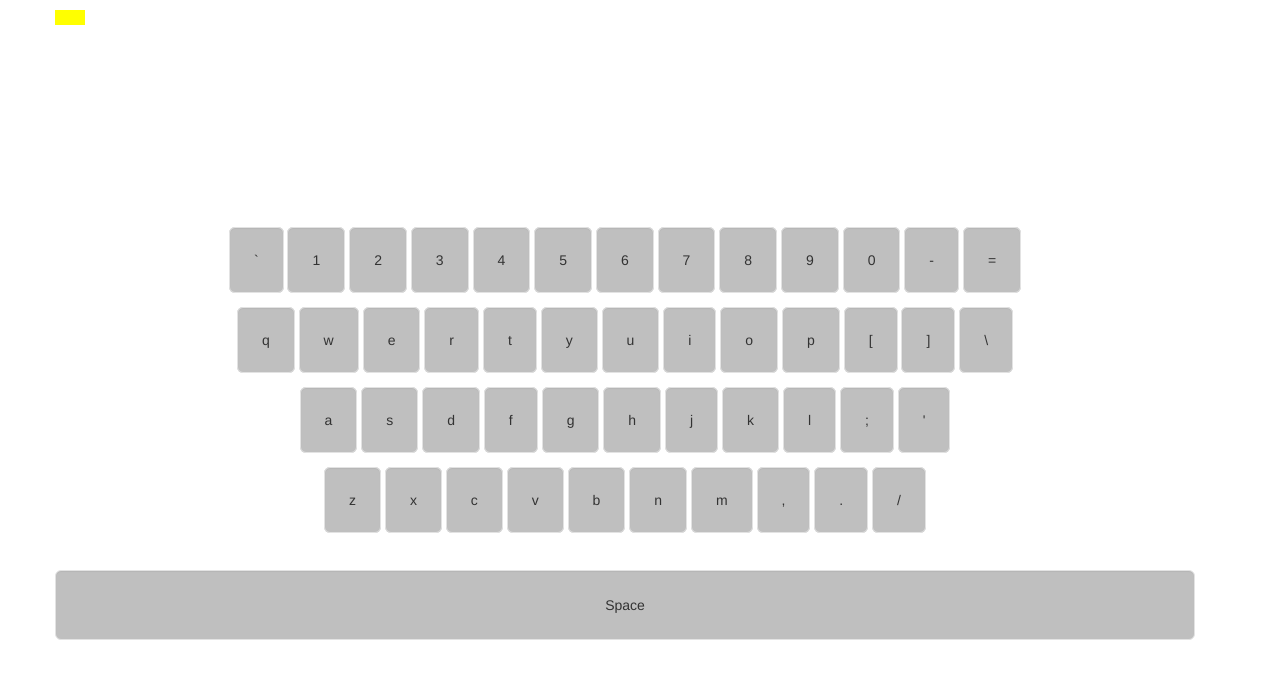
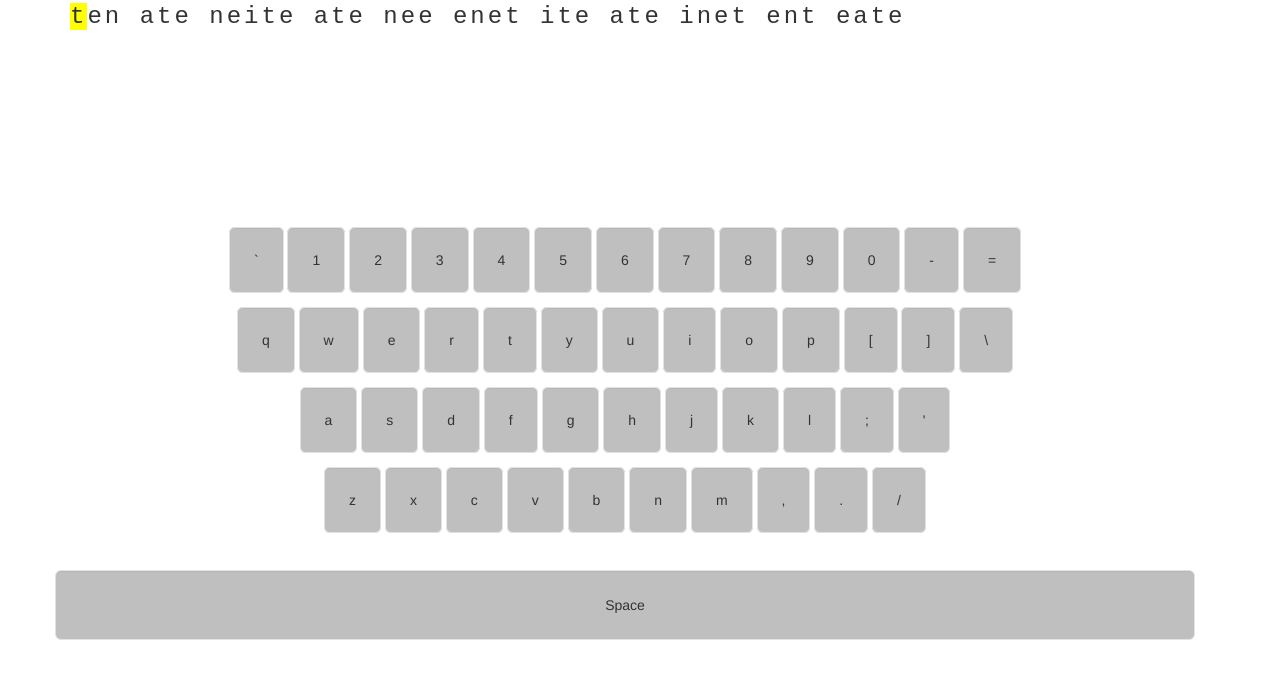
Before and after one commit to atlc/Just-My-Type, a plain HTML site: page index.html in a window 1280 px wide. Drawn offline with nearby package versions, Linux system fonts and the light colour scheme.

Commit message:
Roughly prototyping sentence iteration and highlighting the next needed character

```diff
--- a/app.js
+++ b/app.js
@@ -1,32 +1,57 @@
 $('document').ready(function () {
-    let sentences = ['ten ate neite ate nee enet ite ate inet ent eate', 'Too ato too nOt enot one totA not anot tOO aNot', 'oat itain oat tain nate eate tea anne inant nean', 'itant eate anot eat nato inate eat anot tain eat', 'nee ene ate ite tent tiet ent ine ene ete ene ate'];
-
+    $('#yellow-block').attr('hidden', true);
     // Hides the uppercase keyboard on the loading of the document
     $('#keyboard-upper-container').attr('hidden', true);
 
+    let sentences = [
+        'ten ate neite ate nee enet ite ate inet ent eate',
+        'Too ato too nOt enot one totA not anot tOO aNot',
+        'oat itain oat tain nate eate tea anne inant nean',
+        'itant eate anot eat nato inate eat anot tain eat',
+        'nee ene ate ite tent tiet ent ine ene ete ene ate'
+    ];
+
+    function iterateThroughSentences() {
+        let sentenceChars = sentences[0].split('');
+        let id = 0;
+        sentenceChars.forEach(function(char) {
+            $('#sentence').append('<p id=\'char'+ id + '\' style=\'display: inline;\'>'+char+'</p>');
+            //$('#char'+id).addClass('highlight');
+            $('#char0').addClass('highlight');
+            id++;
+        });
+    };
+
+    function correctCharacter(char) {
+
+    };
+
+    iterateThroughSentences();
+
+
+    // When the shift key is held down, swap to the upper keyboard
     $('body').keydown(function (event) {
         let keyASCII = event.which;
-        // When the shift key is held down, swap to the upper keyboard
         if (keyASCII === 16) {
             $('#keyboard-lower-container').attr('hidden', true);
             $('#keyboard-upper-container').attr('hidden', false);
         }
     });
 
+    // When the shift key is released, swap back to the lower keyboard
     $('body').keyup(function (event) {
         let keyASCII = event.which;
-        // When the shift key is released, swap back to the lower keyboard
         if (keyASCII === 16) {
             $('#keyboard-lower-container').attr('hidden', false);
             $('#keyboard-upper-container').attr('hidden', true);
         }
     });
 
-    $('body').keypress(function(event){
+    // Highlights the key and adds animation if applicable, waits 0.15s, and then removes the class
+    $('body').keypress(function (event) {
         let keyASCII = event.which;
         let $selector = $("[id='" + keyASCII + "']");
-        // Highlights the key and adds animation if applicable, waits 0.15s, and then removes the class
         $($selector).addClass('keypress');
-        setTimeout(function(){ $($selector).removeClass('keypress'); }, 150);
+        setTimeout(function () { $($selector).removeClass('keypress'); }, 150);
     });
 });
--- a/styles.css
+++ b/styles.css
@@ -17,11 +17,21 @@
   }
 
   to {
-    transform: scale(0.75);
+    transform: scale(0.9);
     background-color: rgba(128, 128, 128, 0.75);
   }
 }
 
+@keyframes Highlight {
+  50% {
+    opacity: 0;
+  }
+}
+
+.highlight {
+  animation: Highlight 1s ease infinite;
+  background-color: yellow;
+}
 
 * {
   margin: 0;
```
